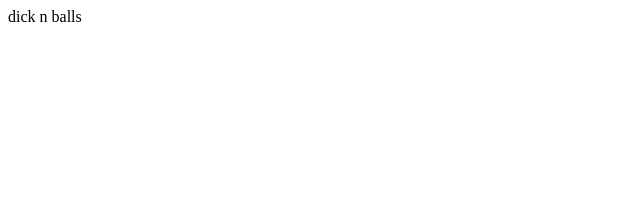
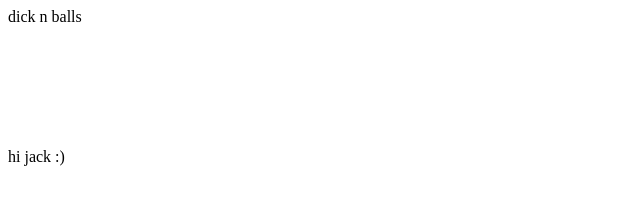
Before and after one commit to randomstufftest/randomstufftest.github.io, a plain HTML site: page index.html in a window 1280 px wide. Shown: the full height of the page, 0-640 px from the left. Drawn offline with Linux system fonts and the light colour scheme.

Commit message:
Update index.html

```diff
--- a/index.html
+++ b/index.html
@@ -1 +1,7 @@
 <p>dick n balls</p>
+<br>
+<br>
+<br>
+<br>
+<br>
+<p>hi jack :)</p>
```
